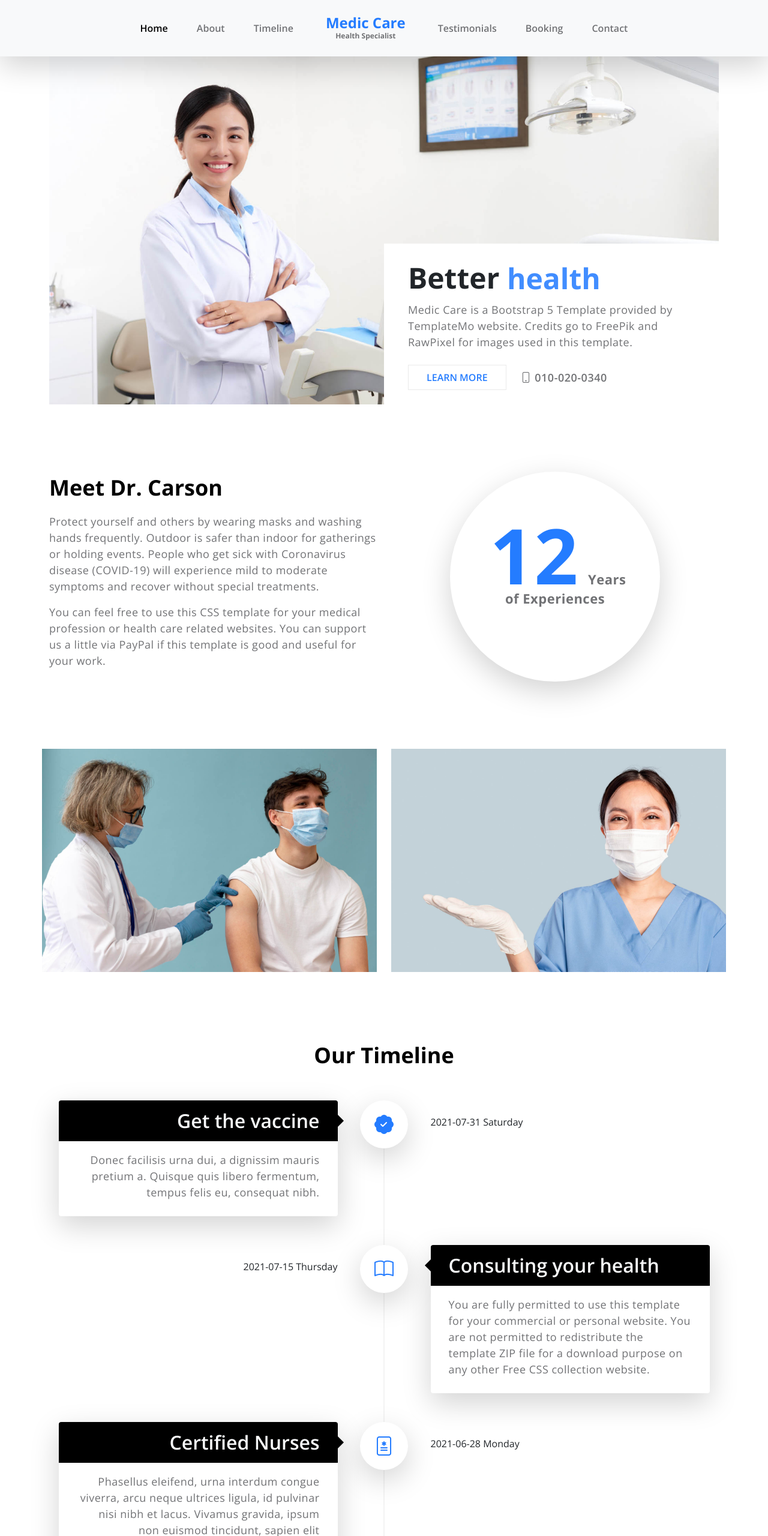
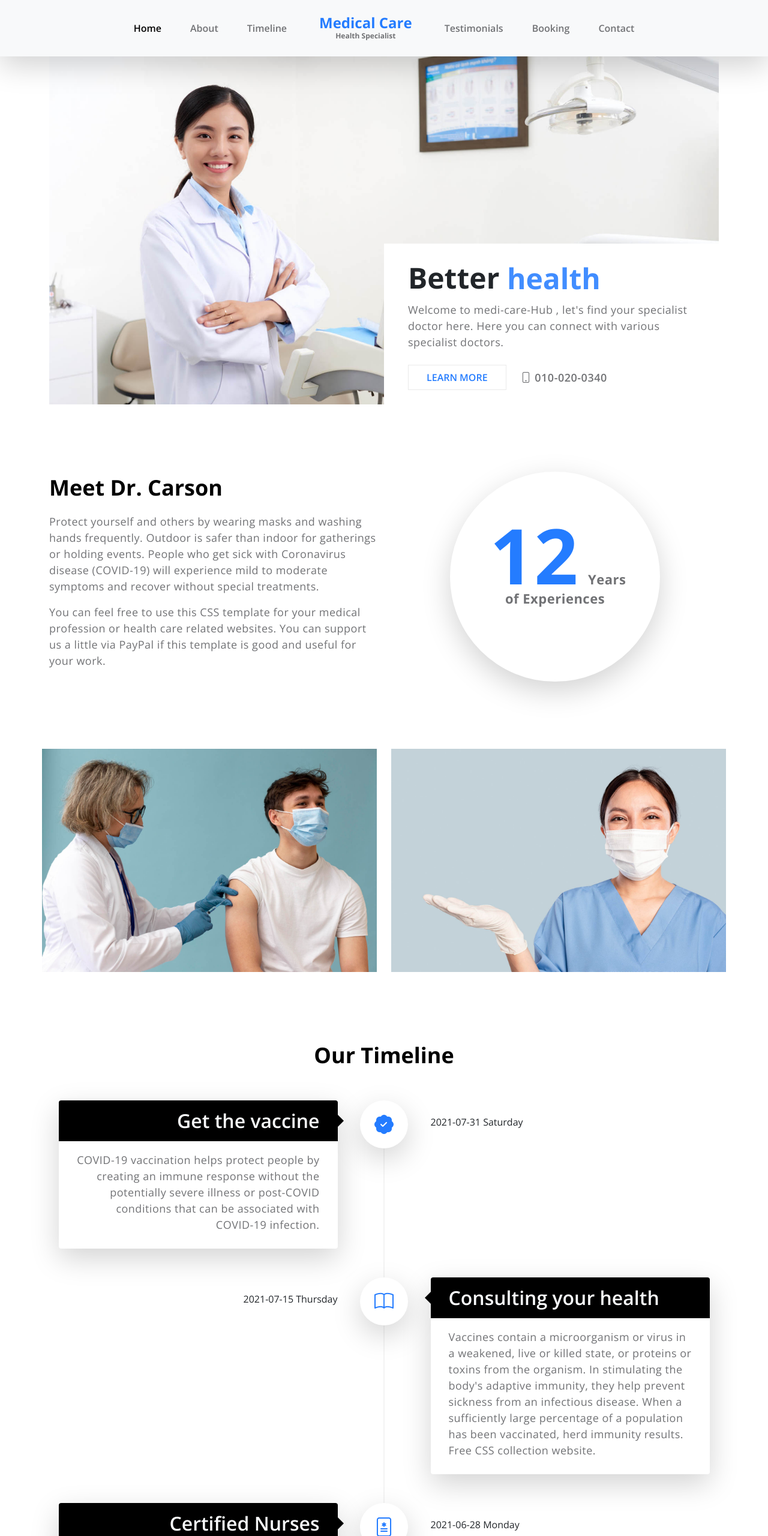
Before and after one commit to hari7261/Medi-Care-Hub, a plain HTML site: page index.html in a window 1280 px wide. Shown: the top 2560 px of the page at 60% size. Drawn offline with nearby package versions, Linux system fonts and the light colour scheme.

Commit message:
Update index.html
Signed-off-by: HARIOM PANDIT <138400713+hari7261@users.noreply.github.com>

```diff
--- a/index.html
+++ b/index.html
@@ -7,7 +7,7 @@
         <meta name="description" content="">
         <meta name="author" content="">
 
-        <title>Medic Care Bootstrap 5 CSS Template</title>
+        <title>Medi-Care-Hub</title>
 
         <!-- CSS FILES -->
         <link rel="preconnect" href="https://fonts.googleapis.com">
@@ -27,10 +27,6 @@
         <link href="css/templatemo-medic-care.css" rel="stylesheet">
 <!--
 
-TemplateMo 566 Medic Care
-
-https://templatemo.com/tm-566-medic-care
-
 -->
     </head>
 
@@ -41,7 +37,7 @@ https://templatemo.com/tm-566-medic-care
             <nav class="navbar navbar-expand-lg bg-light fixed-top shadow-lg">
                 <div class="container">
                     <a class="navbar-brand mx-auto d-lg-none" href="index.html">
-                        Medic Care
+                        Medical Care
                         <strong class="d-block">Health Specialist</strong>
                     </a>
 
@@ -64,7 +60,7 @@ https://templatemo.com/tm-566-medic-care
                             </li>
 
                             <a class="navbar-brand d-none d-lg-block" href="index.html">
-                                Medic Care
+                                Medical Care
                                 <strong class="d-block">Health Specialist</strong>
                             </a>
 
@@ -117,7 +113,7 @@ https://templatemo.com/tm-566-medic-care
                                     </div>
                                 </h1>
 
-                                <p class="mb-4">Medic Care is a Bootstrap 5 Template provided by TemplateMo website. Credits go to FreePik and RawPixel for images used in this template.</p>
+                                <p class="mb-4">Welcome to medi-care-Hub , let's find your specialist doctor here.  Here you can connect with various specialist doctors.</p>
 
                                 <div class="heroLinks d-flex flex-wrap align-items-center">
                                     <a class="custom-link me-4" href="#about" data-hover="Learn More">Learn More</a>
@@ -136,7 +132,7 @@ https://templatemo.com/tm-566-medic-care
                     <div class="row">
 
                         <div class="col-lg-6 col-md-6 col-12">
-                            <h2 class="mb-lg-3 mb-3">Meet Dr. Carson</h2>
+                            <h2 class="mb-lg-3 mb-3">Meet Dr. Carson </h2>
 
                             <p>Protect yourself and others by wearing masks and washing hands frequently. Outdoor is safer than indoor for gatherings or holding events. People who get sick with Coronavirus disease (COVID-19) will experience mild to moderate symptoms and recover without special treatments.</p>
 
@@ -180,7 +176,7 @@ https://templatemo.com/tm-566-medic-care
                                 <div class="col-9 col-md-5 me-md-4 me-lg-0 order-3 order-md-1 timeline-content bg-white shadow-lg">
                                     <h3 class=" text-light">Get the vaccine</h3>
 
-                                    <p>Donec facilisis urna dui, a dignissim mauris pretium a. Quisque quis libero fermentum, tempus felis eu, consequat nibh.</p>
+                                    <p>COVID-19 vaccination helps protect people by creating an immune response without the potentially severe illness or post-COVID conditions that can be associated with COVID-19 infection.</p>
                                 </div>
 
                                 <div class="col-3 col-sm-1 order-2 timeline-icons text-md-center">
@@ -196,7 +192,7 @@ https://templatemo.com/tm-566-medic-care
                                 <div class="col-9 col-md-5 ms-md-4 ms-lg-0 order-3 order-md-1 timeline-content bg-white shadow-lg">
                                     <h3 class=" text-light">Consulting your health</h3>
 
-                                    <p>You are fully permitted to use this template for your commercial or personal website. You are not permitted to redistribute the template ZIP file for a download purpose on any other <a href="https://www.google.com/search?q=free+css" target="_blank">Free CSS collection</a> website.</p>
+                                    <p>Vaccines contain a microorganism or virus in a weakened, live or killed state, or proteins or toxins from the organism. In stimulating the body's adaptive immunity, they help prevent sickness from an infectious disease. When a sufficiently large percentage of a population has been vaccinated, herd immunity results. <a href="https://www.google.com/search?q=free+css" target="_blank">Free CSS collection</a> website.</p>
                                 </div>
 
                                 <div class="col-3 col-sm-1 order-2 timeline-icons text-md-center">
@@ -212,7 +208,7 @@ https://templatemo.com/tm-566-medic-care
                                 <div class="col-9 col-md-5 me-md-4 me-lg-0 order-3 order-md-1 timeline-content bg-white shadow-lg">
                                     <h3 class=" text-light">Certified Nurses</h3>
 
-                                    <p>Phasellus eleifend, urna interdum congue viverra, arcu neque ultrices ligula, id pulvinar nisi nibh et lacus. Vivamus gravida, ipsum non euismod tincidunt, sapien elit fermentum mi, quis iaculis enim ligula at arcu.</p>
+                                    <p>In our hospitals 250+ nurses working 24hrs , All are experienced in both sergon and physican with certified deggre.</p>
                                 </div>
 
                                 <div class="col-3 col-sm-1 order-2 timeline-icons text-md-center">
@@ -228,9 +224,9 @@ https://templatemo.com/tm-566-medic-care
                                 <div class="col-9 col-md-5 ms-md-4 ms-lg-0 order-3 order-md-1 timeline-content bg-white shadow-lg">
                                     <h3 class=" text-light">Covid-19 Hospitals</h3>
 
-                                    <p class="mb-0 pb-0">Fusce vestibulum euismod nulla sed ultrices. Praesent rutrum nulla vel sapien euismod, quis tempus dui placerat.</p>
+                                    <p class="mb-0 pb-0">Though COVID-19 pandemic has affected all sectors directly or indirectly, the crisis is worse on the already overburdened health systems in many countries.</p>
 
-                                    <p>Integer posuere erat a ante venenatis dapibus posuere velit aliquet. Maecenas faucibus mollis interdum. Donec ullamcorper nulla non metus auctor fringilla</p>
+                                    <p>A significant level of health service delivery was impacted, especially, during the early times owing to the steady spread of the virus across all settings</p>
                                 </div>
 
                                 <div class="col-3 col-sm-1 order-2 timeline-icons text-md-center">
@@ -460,9 +456,9 @@ https://templatemo.com/tm-566-medic-care
                         </ul>
 
                         <div>
-                            <p class="copyright-text">Copyright © Medic Care 2021
-                            <br><br>Design: <a href="https://templatemo.com" target="_parent">TemplateMo</a></p>
-                            <p class="copyright-text">Distributed By: <a href="https://themewagon.com" target="_parent">Themewagon</a></p>
+                            <p class="copyright-text">Copyright © Medi Care 2024
+                            <br><br>Design: <a href="https://github.com/hari7261"_parent">HARIOM PANDIT</a></p>
+                            <p class="copyright-text">Distributed By: <a href="https://www.aiims.edu/index.php?option=com_content&view=article&id=12750&Itemid=3864&lang=en" target="_parent">AIMS HOSPITAL</a></p>
                         </div>
                     </div>
 
@@ -480,7 +476,6 @@ https://templatemo.com/tm-566-medic-care
         <script src="js/custom.js"></script>
 <!--
 
-TemplateMo 566 Medic Care
 
 https://templatemo.com/tm-566-medic-care
 
```
